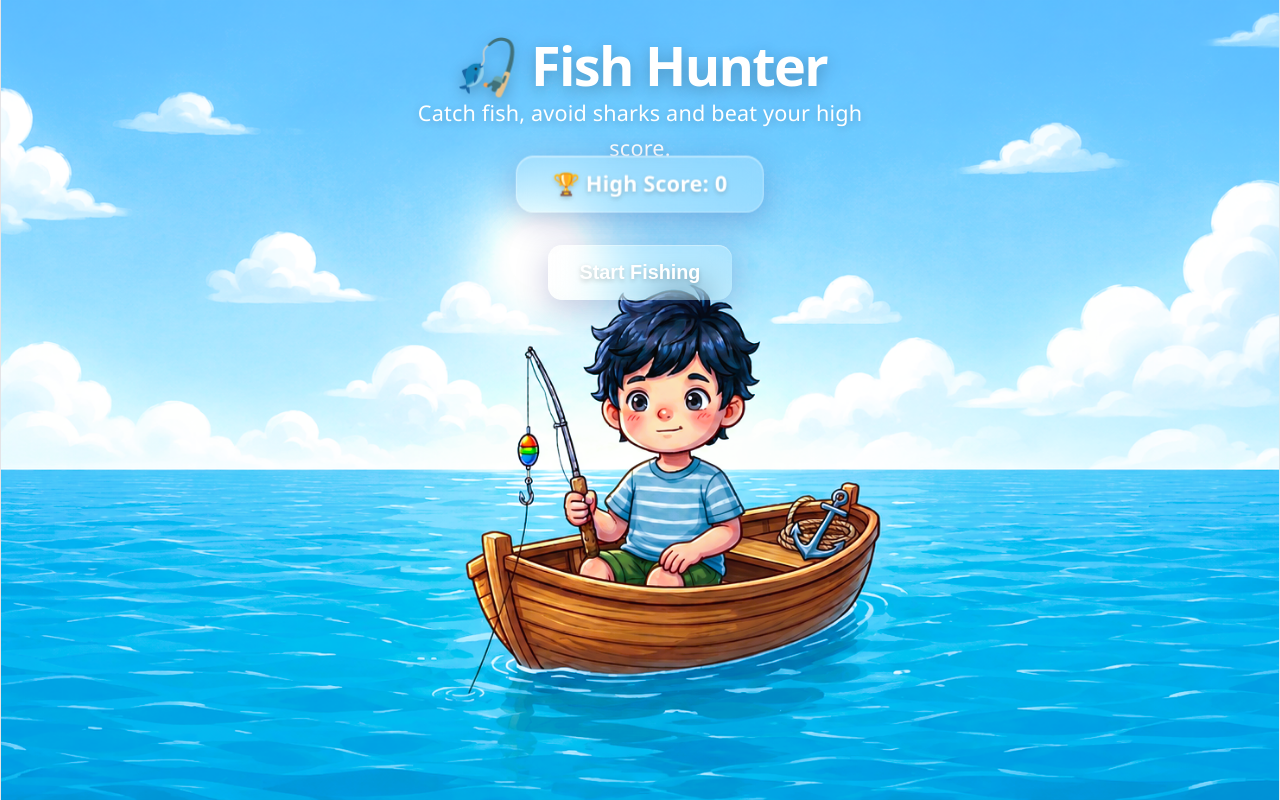
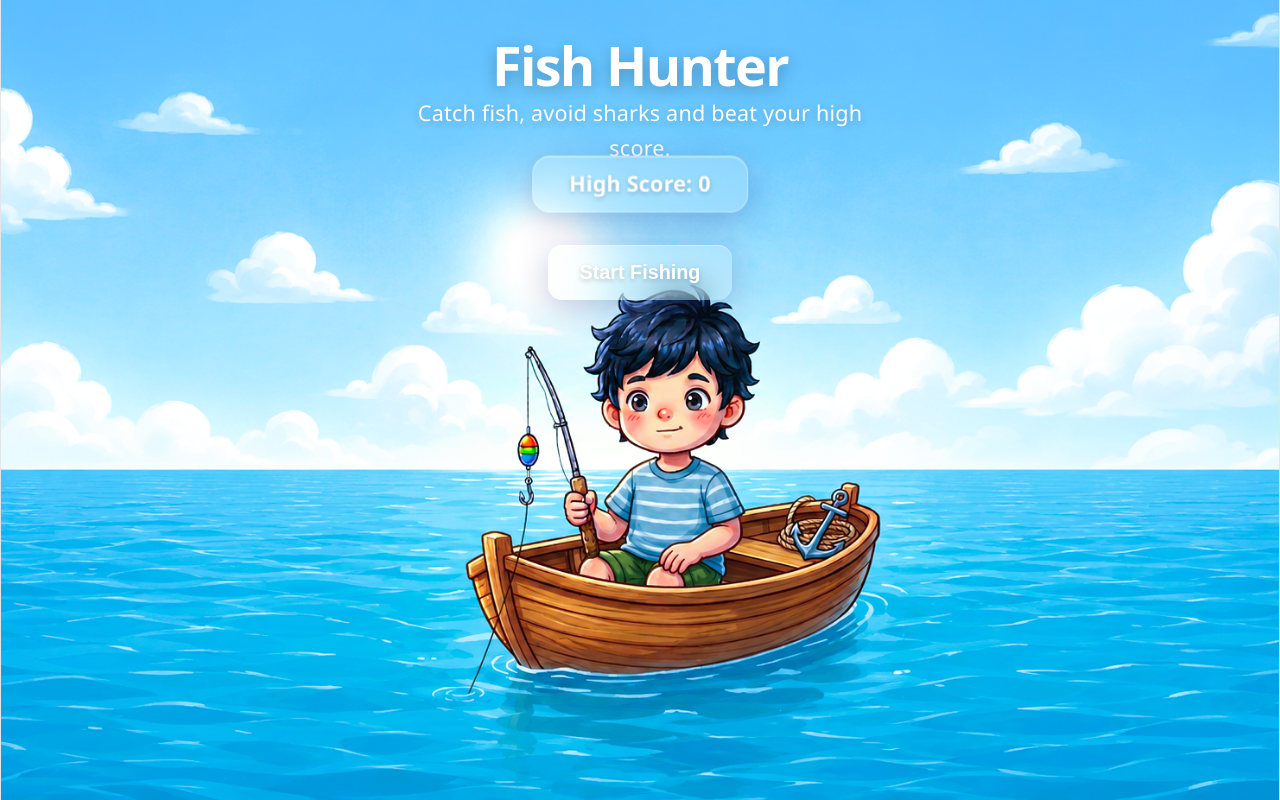
Before and after one commit to Debasmita2003/fish-hunter-game, a React (Vite) app: page / in a window 1280 px wide. Built offline with nearby package versions, Linux system fonts and the light colour scheme.

Commit message:
Update StartScreen.jsx

```diff
--- a/src/components/StartScreen.jsx
+++ b/src/components/StartScreen.jsx
@@ -13,7 +13,7 @@ export default function StartScreen({
     >
       <div className="content">
         <h1 className="game-title">
-          🎣 Fish Hunter
+          Fish Hunter
         </h1>
 
         <p className="start-description">
@@ -21,7 +21,7 @@ export default function StartScreen({
         </p>
 
         <div className="score-card">
-          🏆 High Score: {highScore}
+          High Score: {highScore}
         </div>
 
         <button
```
